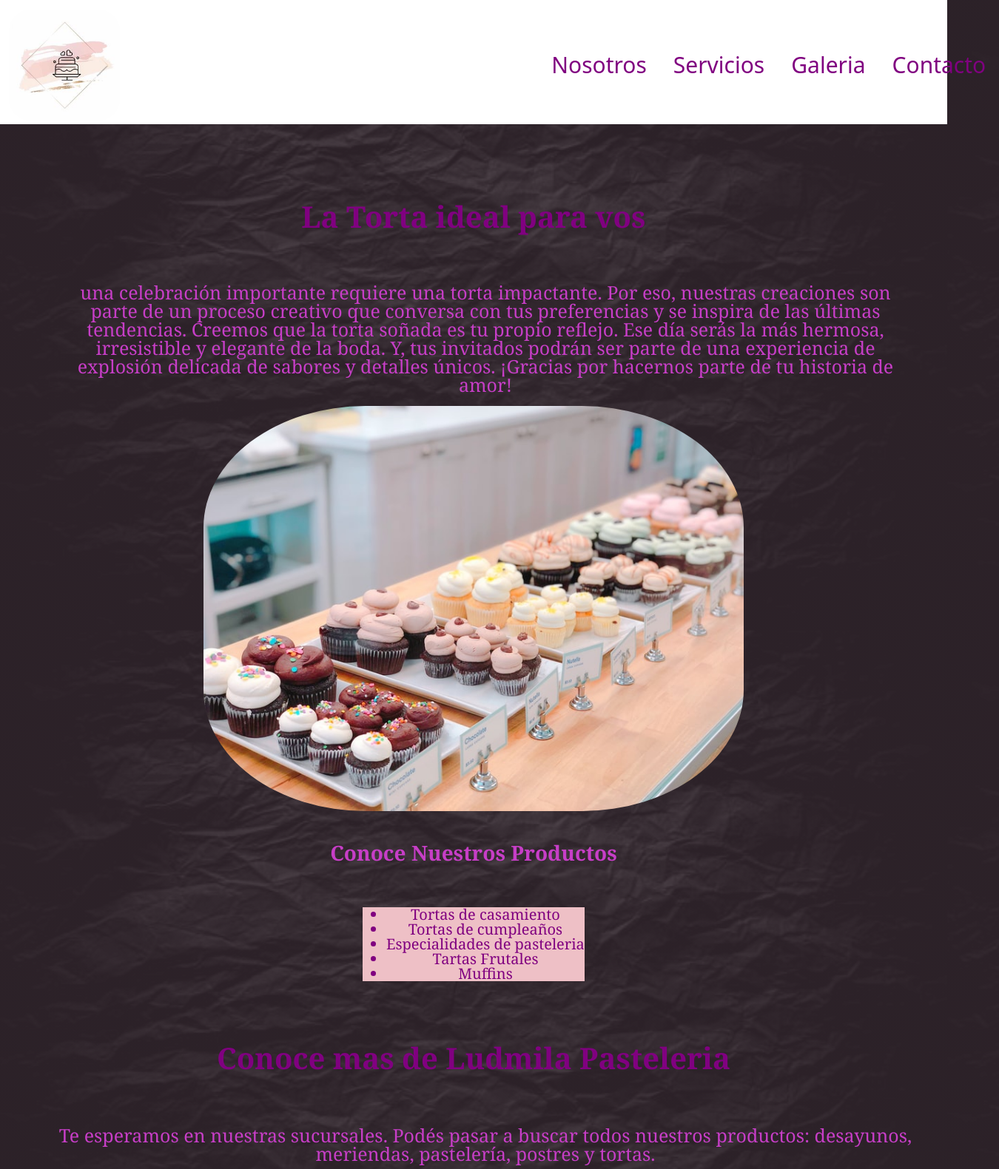
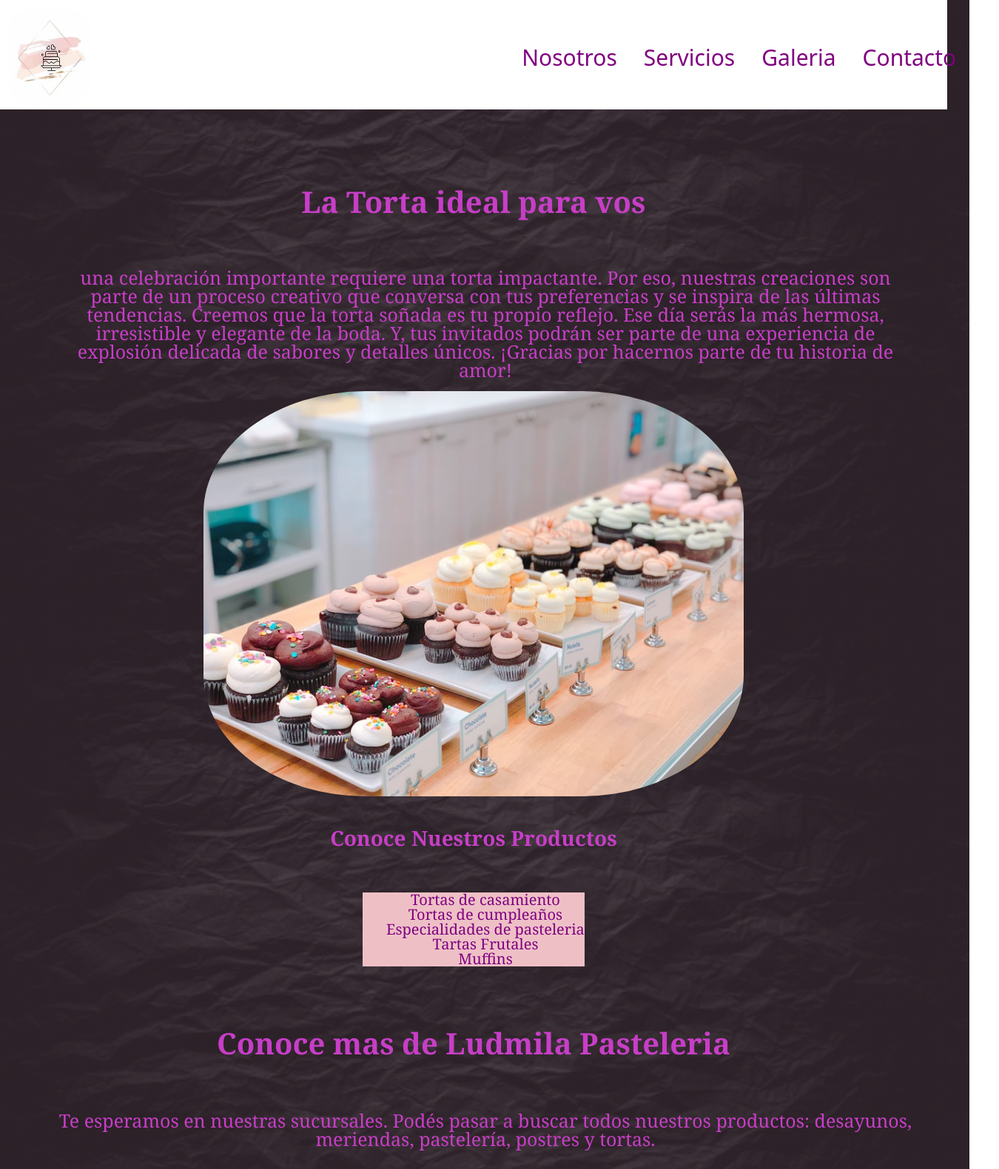
Before and after one commit to FabianEscobar1/RepoClase15, a plain HTML site: page index.html in a window 1280 px wide. Shown: the top 1581 px of the page at 74% size, 1350 px wide, since content can reach past the window. Drawn offline with nearby package versions, Linux system fonts and the light colour scheme.

Commit message:
entrega final

```diff
--- a/index.html
+++ b/index.html
@@ -19,7 +19,7 @@
     <header>
         <nav class="navbar navbar-expand-xl navbar-light">
           <div class="container-fluid">
-            <a class="navbar-brand lista" href="#"><img class="logo__index" src="./imagenes/logo.jpg" width="150" height="150"/></a>
+            <a class="navbar-brand lista" href="#"><img class="logo__index" src="./imagenes/logo.jpg" width="110" height="130"/></a>
             <button class="navbar-toggler" type="button" data-bs-toggle="collapse" data-bs-target="#navbarBasic" aria-controls="navbarBasic" aria-expanded="false" aria-label="Toggle navigation">
               <span class="navbar-toggler-icon"></span>
             </button>
--- a/style/paginas/contacto.scss
+++ b/style/paginas/contacto.scss
@@ -38,6 +38,10 @@ input {
   height: 80%;
 }
 
+.container{
+    width: 50%;
+}
+
 .col-md-12{
     margin-bottom: 0px;
 }
--- a/style/paginas/galeria.scss
+++ b/style/paginas/galeria.scss
@@ -14,12 +14,12 @@
 
 .galeria__title{
     font-size: 5vw;
-    color: purple;
+    color: rgb(199, 62, 199) !important;
     font-family: Cambria, Cochin, Georgia, Times, 'Times New Roman', serif;
 }
 .galeria__parrafo{
     font-size: 30px;
-    color:rebeccapurple;
+    color:rgb(199, 62, 199) !important;
     text-align: center;
     font-family: Cambria, Cochin, Georgia, Times, 'Times New Roman', serif;
 }
--- a/style/paginas/sections/index.scss
+++ b/style/paginas/sections/index.scss
@@ -11,8 +11,7 @@
         font-weight: bold;
         font-size: 40px;
         margin-bottom: 30px;
-        font-weight: bold;
-        color: rgb(199, 62, 199);
+        color: rgb(199, 62, 199) !important;
         font-family: Cambria, Cochin, Georgia, Times, 'Times New Roman', serif;
     }
     &__text{
@@ -41,6 +40,7 @@
         margin-top: 3rem;
         font-size: 25px;
         color: rgb(128, 38, 128);
+        list-style-type: none;
     }
 }
 
--- a/style/paginas/sections/nosotros.scss
+++ b/style/paginas/sections/nosotros.scss
@@ -18,6 +18,7 @@
         background-color: #eec0c6;
         font-size: 20px;
         color: purple;
+        list-style-type:none;
     }
 }
 @media screen and (max-width: 700px){
--- a/style/paginas/servicios.scss
+++ b/style/paginas/servicios.scss
@@ -3,6 +3,10 @@
     margin-top: 50px;
     margin-bottom: 50px;
     font-family: Cambria, Cochin, Georgia, Times, 'Times New Roman', serif;
+}
+
+.my-1 {
+    margin-bottom: 1.25rem !important;
 }
 
 .filter-gallery{
```
Also changed, not shown: style/main.css, style/paginas/contacto.css, style/paginas/galeria.css, style/paginas/sections/index.css, style/paginas/sections/nosotros.css, style/paginas/servicios.css, 6 other files.
